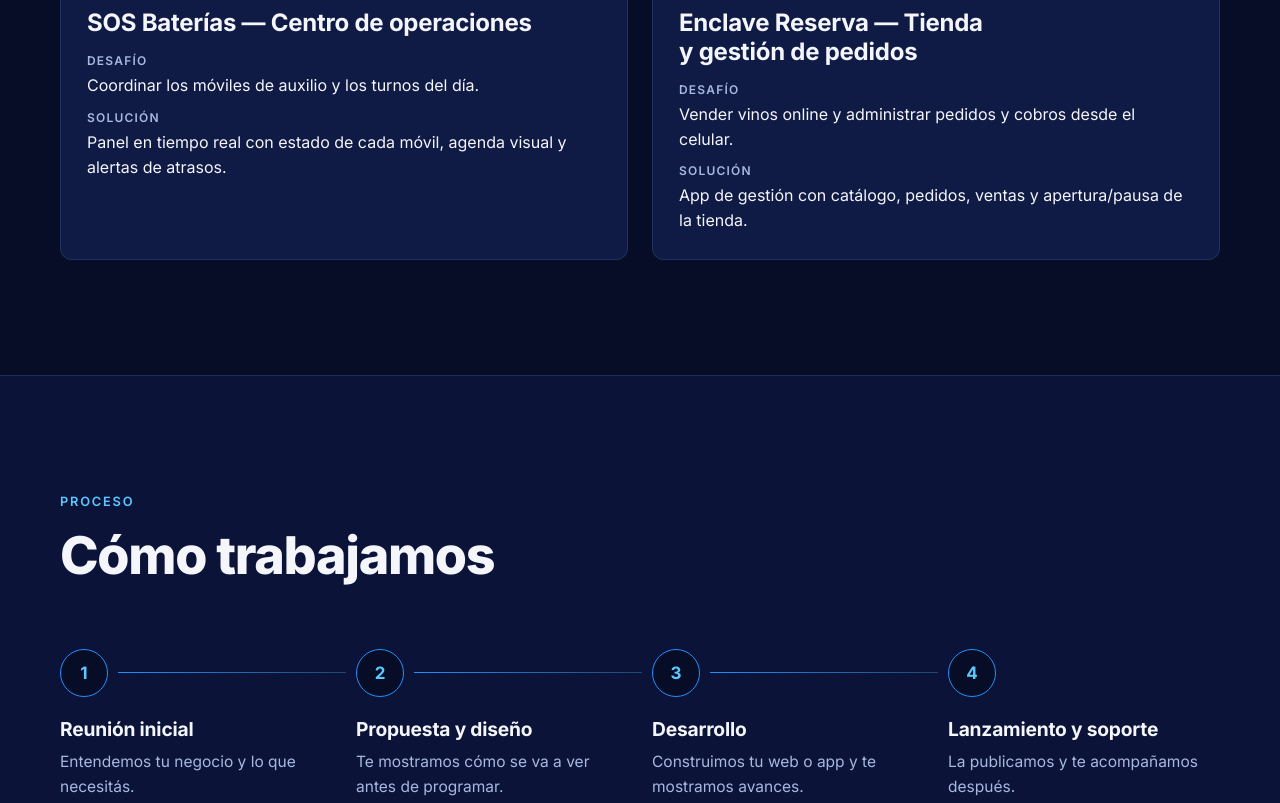
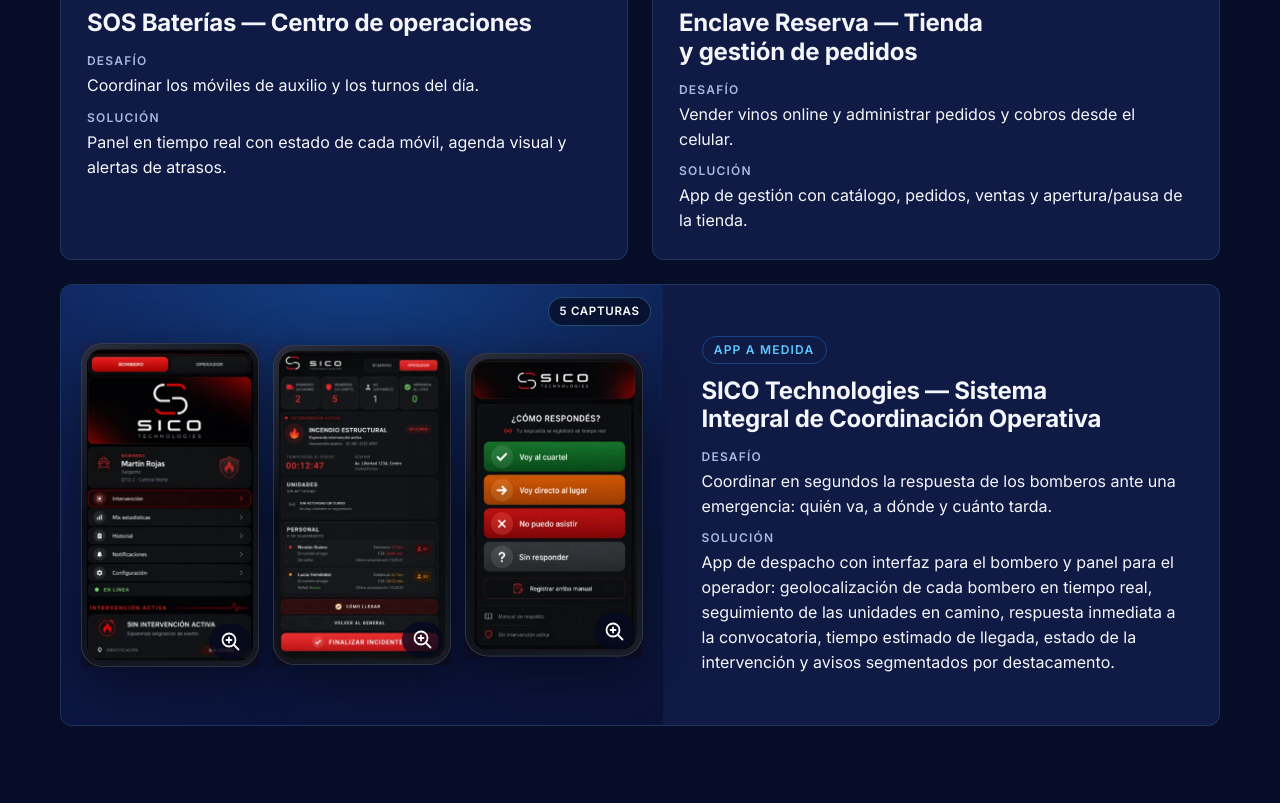
Before and after one commit to alansbvq20-ship-it/auradigitalestudio, a plain HTML site: page index.html in a window 1280 px wide. Shown: the part 3958-4761 px from the top of the page. Drawn offline with nearby package versions, Linux system fonts and the light colour scheme.

Commit message:
Agrego SICO Technologies a Proyectos (capturas con marco propio, tarjeta ancha y lightbox)
Co-Authored-By: Claude Sonnet 5.5 <noreply@anthropic.com>

```diff
--- a/css/styles.css
+++ b/css/styles.css
@@ -407,3 +407,13 @@ html.lb-open{overflow:hidden}
 @media (max-width:520px){.wl-row{grid-template-columns:1fr}.wl-row .btn{margin-top:0}}
 #wl-note{text-align:center;margin:0}
 #wl-note a{color:var(--accent-text)}
+
+/* Proyectos: capturas de celular que ya traen su marco (sin marco extra) y tarjeta final a todo el ancho */
+.phone.bare{border:0;border-radius:0;background:none;box-shadow:none;overflow:visible}
+.case .phone.bare img{aspect-ratio:auto;filter:drop-shadow(0 14px 26px rgba(0,0,0,.45))}
+.is-mobile .phone.bare ~ .zoom{border-radius:24px}
+@media (min-width:861px){
+  .case.wide{grid-column:1/-1;flex-direction:row}
+  .case.wide .media{flex:0 0 52%;height:auto;min-height:440px}
+  .case.wide .body{flex:1;align-content:center;padding:clamp(26px,3vw,44px)}
+}
--- a/index.html
+++ b/index.html
@@ -35,7 +35,7 @@
 <link rel="preconnect" href="https://fonts.googleapis.com">
 <link rel="preconnect" href="https://fonts.gstatic.com" crossorigin>
 <link rel="stylesheet" href="https://fonts.googleapis.com/css2?family=Inter:wght@400;500;600;700;800&family=Michroma&display=swap">
-<link rel="stylesheet" href="css/styles.css?v=17">
+<link rel="stylesheet" href="css/styles.css?v=18">
 <link rel="stylesheet" href="css/logo.css?v=4">
 <script>document.documentElement.classList.add("js")</script>
 
@@ -60,7 +60,7 @@
   }
 }
 </script>
-<script src="js/app.js?v=12" defer></script>
+<script src="js/app.js?v=14" defer></script>
 </head>
 <body>
 <a class="skip" href="#contenido">Saltar al contenido</a>
--- a/js/app.js
+++ b/js/app.js
@@ -10,7 +10,9 @@
      tipo:     etiqueta del tipo de proyecto (ej.: "Sistema web", "App a medida"); si falta se usa servicio: "Code" | "Growth" | "Brand"
      dispositivo: "desktop" (captura de escritorio, marco de navegador) o "mobile" (celular)
      imagen:   ruta a una captura (.webp o .jpg) dentro de img/proyectos/ + alt: su descripción
-     capturas: alternativa a imagen/alt, varias: [{ src: "...", alt: "..." }, ...] (lightbox con flechas)
+     capturas: alternativa a imagen/alt, varias: [{ src: "...", alt: "...", w, h }, ...] (lightbox con flechas)
+     marcoPropio: true si las capturas ya traen marco de celular (no se les agrega otro)
+     visibles: cuántas capturas se ven en la tarjeta (el lightbox muestra todas)
      desafio / solucion: una frase cada uno
      link:     URL del proyecto o caso (opcional)
 */
@@ -53,6 +55,22 @@ const PROYECTOS = [
       { src: "img/proyectos/enclave-productos-800.jpg", alt: "App de Enclave Reserva en el celular: catálogo de productos con precios" },
       { src: "img/proyectos/enclave-pedidos-800.jpg", alt: "App de Enclave Reserva en el celular: pedidos por catálogo y particulares" },
       { src: "img/proyectos/enclave-ventas-800.jpg", alt: "App de Enclave Reserva en el celular: resumen de ventas y cobros" }
+    ]
+  },
+  {
+    cliente: "SICO Technologies — Sistema Integral de Coordinación Operativa",
+    tipo: "App a medida",
+    dispositivo: "mobile",
+    marcoPropio: true, /* las capturas ya traen marco de celular y fondo transparente: no se les agrega otro */
+    visibles: 3,       /* en la tarjeta se ven las 3 primeras; el lightbox suma el resto */
+    desafio: "Coordinar en segundos la respuesta de los bomberos ante una emergencia: quién va, a dónde y cuánto tarda.",
+    solucion: "App de despacho con interfaz para el bombero y panel para el operador: geolocalización de cada bombero en tiempo real, seguimiento de las unidades en camino, respuesta inmediata a la convocatoria, tiempo estimado de llegada, estado de la intervención y avisos segmentados por destacamento.",
+    capturas: [
+      { src: "img/proyectos/sico-bombero.webp", w: 360, h: 654, alt: "SICO: interfaz del bombero con su perfil, intervención activa y estadísticas" },
+      { src: "img/proyectos/sico-operador.webp", w: 360, h: 647, alt: "SICO: panel del operador con la intervención en curso, personal en camino, distancia y tiempo estimado de llegada" },
+      { src: "img/proyectos/sico-respuesta.webp", w: 340, h: 579, alt: "SICO: respuesta inmediata del bombero ante un aviso de emergencia" },
+      { src: "img/proyectos/sico-avisos.webp", w: 340, h: 579, alt: "SICO: avisos segmentados a los bomberos" },
+      { src: "img/proyectos/sico-intervencion.webp", w: 340, h: 579, alt: "SICO: estado de la intervención en curso" }
     ]
   }
 ];
@@ -262,19 +280,19 @@ const GA_ID = "[G-XXXXXXX]";
   if (projSection && Array.isArray(PROYECTOS) && PROYECTOS.length) {
     const grid = $("proj-grid");
     const lupa = '<svg viewBox="0 0 24 24" aria-hidden="true" focusable="false"><circle cx="11" cy="11" r="6.5"/><path d="M16 16l4.5 4.5M11 8.5v5M8.5 11h5"/></svg>';
-    PROYECTOS.forEach(p => {
-      const card = el("article", "case reveal");
+    PROYECTOS.forEach((p, pi) => {
+      const card = el("article", "case reveal" + (PROYECTOS.length % 2 && pi === PROYECTOS.length - 1 ? " wide" : ""));
       const shots = (p.capturas && p.capturas.length ? p.capturas : (p.imagen ? [{ src: p.imagen, alt: p.alt }] : [])).filter(s => s && s.src);
       if (shots.length) {
         const mobile = p.dispositivo === "mobile";
         const media = el("div", "media " + (mobile ? "is-mobile" : "is-desktop"));
-        shots.forEach((s, n) => {
+        shots.slice(0, p.visibles || shots.length).forEach((s, n) => {
           const btn = el("button", "shot"); btn.type = "button";
           btn.setAttribute("aria-label", "Ver captura ampliada: " + (s.alt || p.cliente || ""));
-          const frame = el("div", mobile ? "phone" : "win");
+          const frame = el("div", mobile ? "phone" + (p.marcoPropio ? " bare" : "") : "win");
           if (!mobile) { const bar = el("div", "bar"); bar.setAttribute("aria-hidden", "true"); bar.append(el("i"), el("i"), el("i")); frame.appendChild(bar); }
           const img = el("img"); img.src = s.src; img.alt = s.alt || "";
-          if (mobile) { img.width = 800; img.height = 1739; } else { img.width = 1600; img.height = 1000; }
+          if (s.w && s.h) { img.width = s.w; img.height = s.h; } else if (mobile) { img.width = 800; img.height = 1739; } else { img.width = 1600; img.height = 1000; }
           img.loading = "lazy"; img.decoding = "async";
           frame.appendChild(img); btn.appendChild(frame);
           const z = el("span", "zoom"); z.setAttribute("aria-hidden", "true"); z.innerHTML = lupa + "<b>Ver captura</b>"; btn.appendChild(z);
```
Also changed, not shown: 404.html (+2 -2 lines), privacidad.html (+2 -2 lines), img/proyectos/sico-avisos.webp (added), img/proyectos/sico-bombero.webp (added), img/proyectos/sico-intervencion.webp (added), img/proyectos/sico-operador.webp (added), img/proyectos/sico-respuesta.webp (added), 1 other file.
